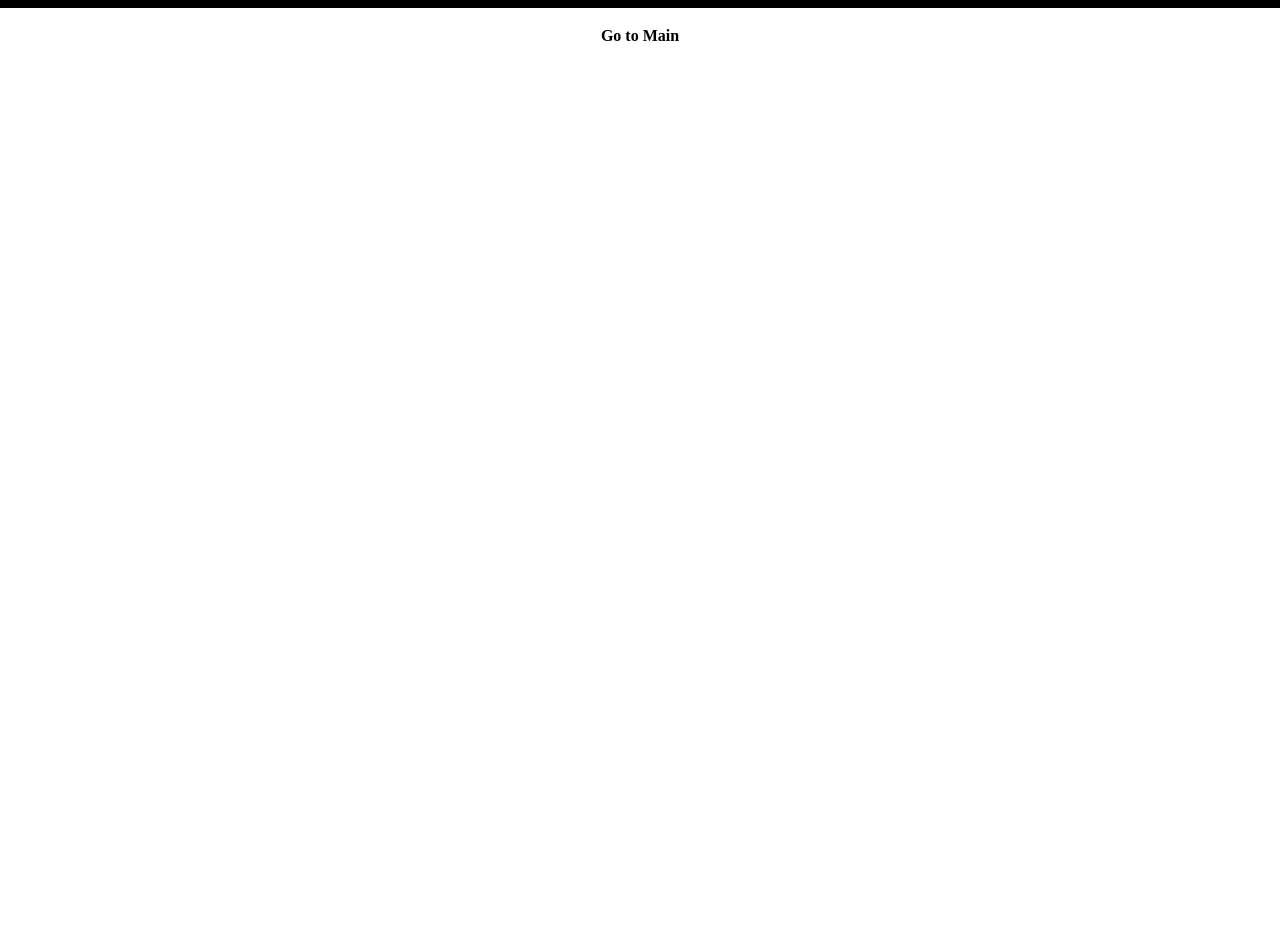
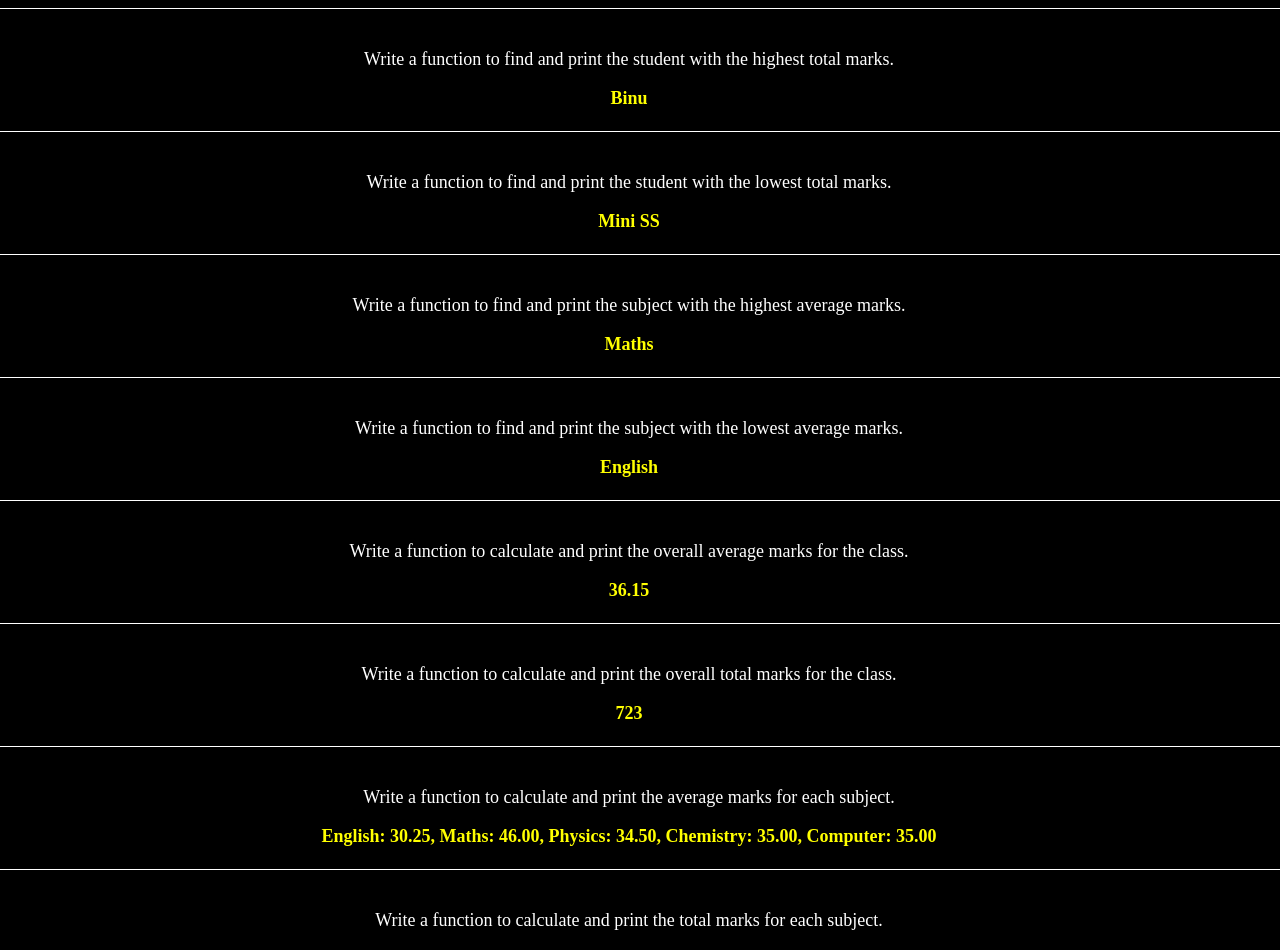
Before and after one commit to asin977/Task-Typescript1, a React (Create React App) app: page /#/page3 in a window 1280 px wide. Shown: the part 1560-2510 px from the top of the page. Before the commit the page ends 1605 px from the top, so only its background shows below. Built offline with nearby package versions, Linux system fonts and the light colour scheme.

Commit message:
completed

```diff
--- a/src/MyData/questions.ts
+++ b/src/MyData/questions.ts
@@ -10,7 +10,15 @@ import {
   getAverageInSubject,
   getTotalInSubject,
   highestScorerInSubject,
-  lowestScorerInSubject
+  lowestScorerInSubject,
+  highestTotalScorer,
+  lowestTotalScorer,
+  subjectWithHighestAverage,
+  subjectWithLowestAverage,
+  classAverage,
+  classTotal,
+  averagePerSubject,
+  totalPerSubject
 
 } from '../Pages/utils';
 import questionDataJson from '../MyData/questions.json';
@@ -67,4 +75,36 @@ export const questions: QuestionDisplay[] = [
     question: "Write a function to find and print the student with the lowest marks in a specific subject.",
     answer: lowestScorerInSubject("English")
   },
+  {
+    question: "Write a function to find and print the student with the highest total marks.",
+    answer: highestTotalScorer()
+  },
+  {
+    question: "Write a function to find and print the student with the lowest total marks.",
+    answer: lowestTotalScorer()
+  },
+  {
+    question: "Write a function to find and print the subject with the highest average marks.",
+    answer: subjectWithHighestAverage()
+  },
+  {
+    question: "Write a function to find and print the subject with the lowest average marks.",
+    answer: subjectWithLowestAverage()
+  },
+  {
+    question: "Write a function to calculate and print the overall average marks for the class.",
+    answer: classAverage ()
+  },
+  {
+    question: "Write a function to calculate and print the overall total marks for the class.",
+    answer: classTotal()
+  },
+  {
+    question: "Write a function to calculate and print the average marks for each subject.",
+    answer: averagePerSubject()
+  },
+  {
+    question: "Write a function to calculate and print the total marks for each subject.",
+    answer: totalPerSubject()
+  },
 ];
--- a/src/Pages/Home.css
+++ b/src/Pages/Home.css
@@ -100,6 +100,9 @@ a {
     color:black;
     font-family:'Inconsolata';
     font-weight:bold;
+    position:absolute;
+    right:4%;
+    margin-top:12px;
 }
 
 /* question bank styles */
--- a/src/Pages/Home.tsx
+++ b/src/Pages/Home.tsx
@@ -11,10 +11,11 @@ const data : ClassData = classDataJson;
 export function Home(){
   return (
     <div>
-      <h1 className='heading '>Students List Panel</h1>
+    <h1 className='heading '>Students List Panel</h1>
+    <Link to='/page3'>Questions Container ➡️</Link>
       <Header />
       <Body />
-      <Link to='/page3'>Questions Container ➡️</Link>
+
     </div>
   );
 };
--- a/src/Pages/types.ts
+++ b/src/Pages/types.ts
@@ -15,10 +15,6 @@
     students: Student[];
   };
 
-  export type Link = {
-  to : String;
-  };
-
   export type QuestionData = {
     question :String
   }
@@ -26,4 +22,4 @@
   export type QuestionDisplay = {
     question: string;
     answer: string | number;
-};
+  };
--- a/src/Pages/utils.ts
+++ b/src/Pages/utils.ts
@@ -86,3 +86,110 @@ export const lowestScorerInSubject = (subject:string) : string => {
   }
   return lowestAcheiver  || 'No data';
 };
+
+export const highestTotalScorer = (): string => {
+  let topStudent = '';
+  let topTotal = 0;
+  for (const s of studentdata.students) {
+    const total = s.marks.reduce((sum, m) => sum + m.mark, 0);
+    if (total > topTotal) {
+      topTotal = total;
+      topStudent = s.name;
+    }
+  }
+  return topStudent;
+};
+
+export const lowestTotalScorer = ():string => {
+    let lowestStudent = '';
+    let lowestTotal = Infinity;
+    for (const s of studentdata.students) {
+      const total = s.marks.reduce((sum,m)=> sum + m.mark,0 );
+      if (total < lowestTotal) {
+        lowestTotal = total;
+        lowestStudent = s.name;
+      }
+    }
+    return lowestStudent
+}
+
+export const subjectWithHighestAverage = (): string => {
+  const subjectAverages: Record<string, number> = {};
+
+  for (const student of studentdata.students) {
+    for (const mark of student.marks) {
+      subjectAverages[mark.subject] = (subjectAverages[mark.subject] ?? 0) + mark.mark;
+    }
+  }
+
+  for (const subject in subjectAverages) {
+    subjectAverages[subject] /= studentdata.students.length;
+  }
+
+  const topSubject = Object.entries(subjectAverages).reduce((top, curr) =>
+    curr[1] > top[1] ? curr : top
+  );
+
+  return topSubject[0];
+};
+
+export const subjectWithLowestAverage = (): string => {
+  const subjectAverages: Record<string, number> = {};
+
+  for (const student of studentdata.students) {
+    for (const mark of student.marks) {
+      subjectAverages[mark.subject] = (subjectAverages[mark.subject] ?? 0) + mark.mark;
+    }
+  }
+
+  for (const subject in subjectAverages) {
+    subjectAverages[subject] /= studentdata.students.length;
+  }
+
+  const lowSubject = Object.entries(subjectAverages).reduce((low, curr) =>
+    curr[1] < low[1] ? curr : low
+  );
+
+  return lowSubject[0];
+};
+
+export const classAverage = (): string => {
+  const totalMarks = studentdata.students.flatMap(s => s.marks).reduce((sum, m) => sum + m.mark, 0);
+  const count = studentdata.students.reduce((acc, s) => acc + s.marks.length, 0);
+  return (totalMarks / count).toFixed(2);
+};
+
+export const classTotal = (): string => {
+  const total = studentdata.students.flatMap(s => s.marks).reduce((sum, m) => sum + m.mark, 0);
+  return total.toString();
+};
+
+export const averagePerSubject = (): string => {
+  const subjectSums: Record<string, number> = {};
+  const subjectCounts: Record<string, number> = {};
+
+  for (const s of studentdata.students) {
+    for (const m of s.marks) {
+      subjectSums[m.subject] = (subjectSums[m.subject] ?? 0) + m.mark;
+      subjectCounts[m.subject] = (subjectCounts[m.subject] ?? 0) + 1;
+    }
+  }
+
+  return Object.entries(subjectSums)
+    .map(([subj, total]) => `${subj}: ${(total / subjectCounts[subj]).toFixed(2)}`)
+    .join(', ');
+};
+
+export const totalPerSubject = (): string => {
+  const subjectTotals: Record<string, number> = {};
+
+  for (const s of studentdata.students) {
+    for (const m of s.marks) {
+      subjectTotals[m.subject] = (subjectTotals[m.subject] ?? 0) + m.mark;
+    }
+  }
+
+  return Object.entries(subjectTotals)
+    .map(([subj, total]) => `${subj}: ${total}`)
+    .join(', ');
+};
--- a/src/components/Body.tsx
+++ b/src/components/Body.tsx
@@ -14,7 +14,7 @@ export function Body() {
             <ul className='marks'>
               {student.marks.map((subject, index) => (
                 <li key={index} className='indi-mark'>
-                  {subject.subject}: {subject.mark}
+                  ‣ {subject.subject}: {subject.mark}
                 </li>
               ))}
             </ul>
--- a/src/components/QuestionsDisplay.tsx
+++ b/src/components/QuestionsDisplay.tsx
@@ -8,11 +8,12 @@ import {QuestionCont} from './QuestionCont';
 export const QuestionsDisplay = () => {
   return (
     <div>
+       <Link to="/" className="link"> ⬅️ Go to Main</Link>
       <h1 className='head'>Question Container</h1>
        <QuestionCont />
-      <Link to="/" className="link">Go to Main</Link>
     </div>
   );
+
 };
 
 export default QuestionsDisplay;
```
Also changed, not shown: src/components/Header.tsx (line endings or trailing spaces), src/components/QuestionCont.tsx (line endings or trailing spaces).
